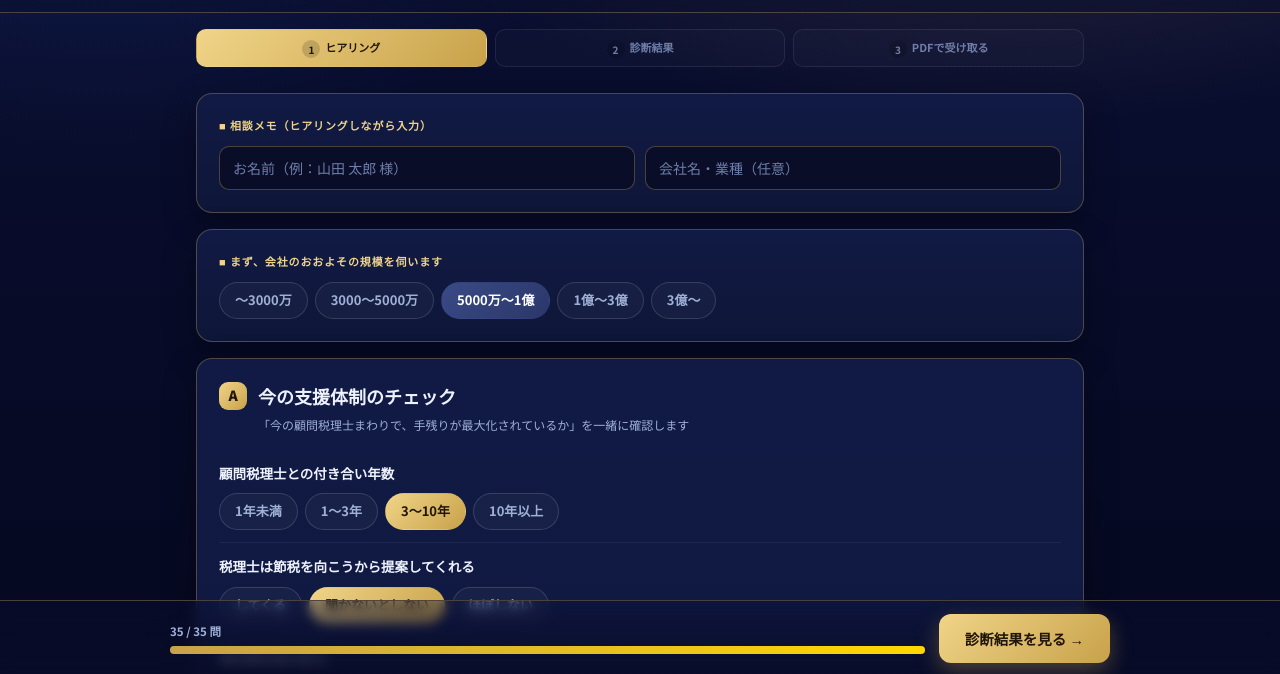
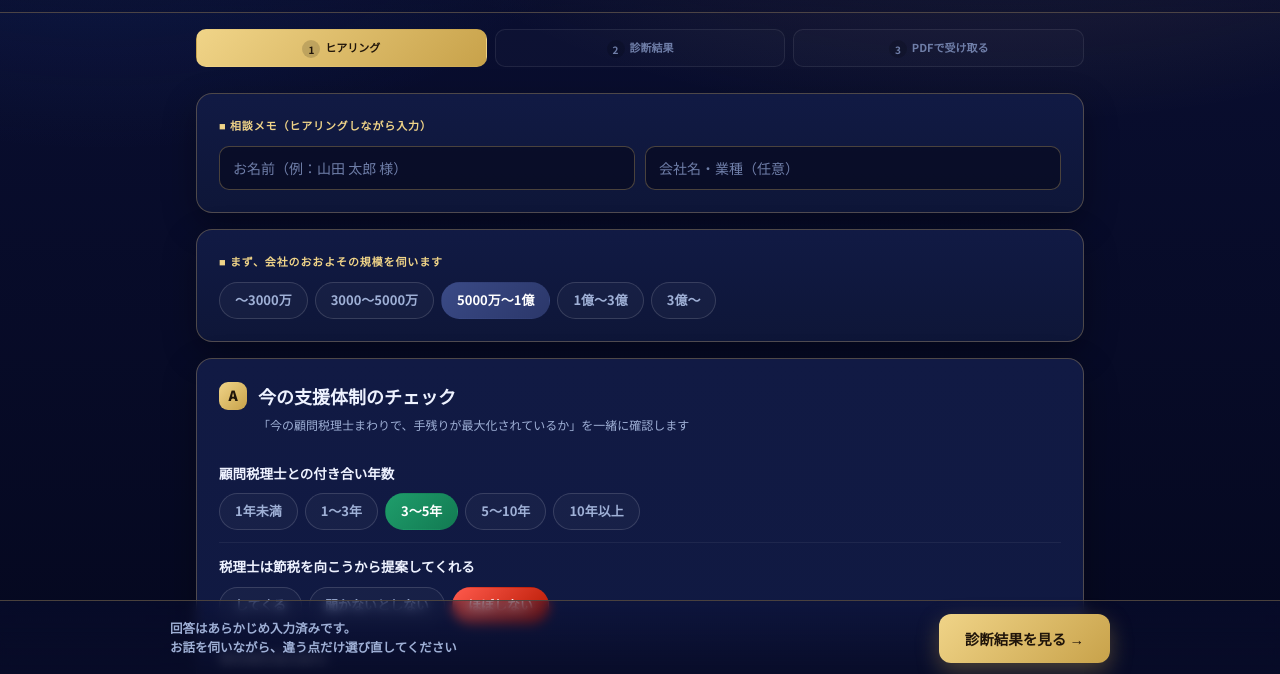
Before and after one commit to ikeda-yoshi/mrc-tegori-ef9e6afd, a plain HTML site: page index.html in a window 1280 px wide. Shown: the part 124-798 px from the top of the page. Drawn offline with nearby package versions, Linux system fonts and the light colour scheme.

Commit message:
v3.3: ◯/35問カウンター撤去(多く感じる解消)＋デフォルトを強ネガティブ化(付き合い3〜5年/節税=知らない/質=普通)

```diff
--- a/index.html
+++ b/index.html
@@ -211,11 +211,8 @@ body{font-family:"Noto Sans JP",system-ui,sans-serif;color:var(--ink);line-heigh
 </div>
 <div class="navbar" id="navbar">
   <div class="in">
-    <div class="prog">
-      <div class="pt" id="progText">0 / 0 問</div>
-      <div class="pbar"><i id="progBar"></i></div>
-    </div>
-    <button class="btnbig" id="revealBtn" disabled>診断結果を見る →</button>
+    <div class="prog" style="font-size:12.5px;color:var(--sub);font-weight:700;line-height:1.5">回答はあらかじめ入力済みです。<br>お話を伺いながら、違う点だけ選び直してください</div>
+    <button class="btnbig" id="revealBtn">診断結果を見る →</button>
   </div>
 </div>
 
@@ -297,7 +294,7 @@ const CONFIG = {
   saveEndpoint:'', // GASデプロイ後にWeb App URLを設定
 };
 const QA=[
-  {id:'a1',q:'顧問税理士との付き合い年数',o:[['1年未満',0],['1〜3年',0],['3〜10年',1],['10年以上',2]]},
+  {id:'a1',q:'顧問税理士との付き合い年数',o:[['1年未満',0],['1〜3年',0],['3〜5年',0],['5〜10年',1],['10年以上',2]]},
   {id:'a2',q:'税理士は節税を向こうから提案してくれる',o:[['してくる',0],['聞かないとしない',2],['ほぼしない',3]]},
   {id:'a3',q:'事前確定届出給与',o:[['やっている',0],['やっていない',2],['知らない',3]]},
   {id:'a4',q:'退職金まで考えた役員報酬設計',o:[['やっている',0],['やっていない',2],['知らない',3]]},
@@ -336,9 +333,9 @@ const state={scale:CONFIG.defaultScaleIndex,A:{},B:{},C:{}};
 // デフォルト選択（永江さんは違う所だけ動かせばよい）：年数・年商=中間／節税(B)・運用(C)=ネガティブ
 const DEFAULTS={
   scale:2, // 年商=中間(5000万〜1億)
-  A:{a1:2,a2:1,a3:1,a4:1,a5:1,a6:1,a7:2,a8:1,a9:1,a10:1,a11:1,a12:1,a13:1,a14:1}, // a1年数=中間(3〜10年)/a5,a6=普通/a7=ない/他=不足側
-  B:{b1:1,b2:1,b3:2,b4:1,b5:1,b6:1,b7:1,b8:1,b9:1,b10:1,b11:1,b12:1,b13:1}, // やっていない/未加入/使っていない
-  C:{c1:0,c2:0,c3:2,c4:1,c5:1,c6:2,c7:1,c8:1}, // ほぼ預金/0〜1%/使っていない/寝かせている 等
+  A:{a1:2,a2:2,a3:2,a4:2,a5:1,a6:1,a7:2,a8:1,a9:1,a10:1,a11:1,a12:1,a13:1,a14:1}, // a1=3〜5年/a2ほぼしない/a3,a4知らない/a5,a6=普通/a7=ない/他=弱い(いない・くれない)
+  B:{b1:2,b2:2,b3:2,b4:2,b5:2,b6:2,b7:2,b8:2,b9:2,b10:2,b11:2,b12:2,b13:2}, // すべて「知らない」(b3=使っていない/b4,b5=知らない)
+  C:{c1:0,c2:0,c3:2,c4:1,c5:1,c6:2,c7:1,c8:1}, // ほぼ預金/0〜1%/使っていない/寝かせている 等(弱い側)
 };
 const $=id=>document.getElementById(id);
 const man=v=>Math.round(v).toLocaleString('ja-JP');
@@ -370,8 +367,7 @@ function applyDefaults(){
   updateProgress();
 }
 function answeredCount(){return Object.keys(state.A).length+Object.keys(state.B).length+Object.keys(state.C).length;}
-function updateProgress(){const a=answeredCount();$('progText').textContent=`${a} / ${TOTAL} 問`;$('progBar').style.width=(a/TOTAL*100)+'%';
-  const btn=$('revealBtn');btn.disabled=a<TOTAL;btn.textContent=a<TOTAL?`あと ${TOTAL-a} 問で結果が見られます`:'診断結果を見る →';}
+function updateProgress(){const btn=$('revealBtn');const a=answeredCount();btn.disabled=a<TOTAL;btn.textContent=a<TOTAL?`あと ${TOTAL-a} 問`:'診断結果を見る →';}
 
 function compute(){
   const f=CONFIG.scales[state.scale].f;let aGap=0,holes=0;
```
